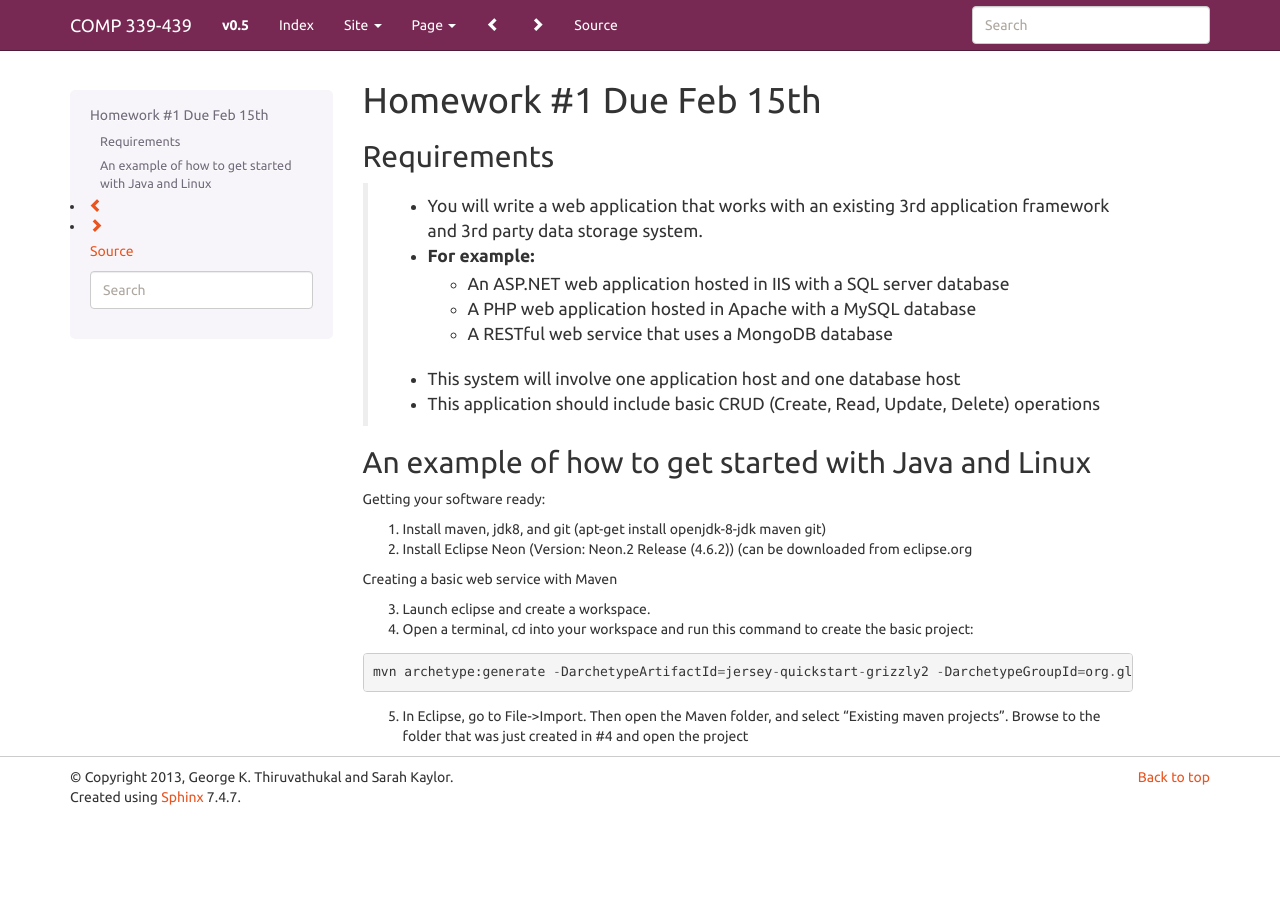
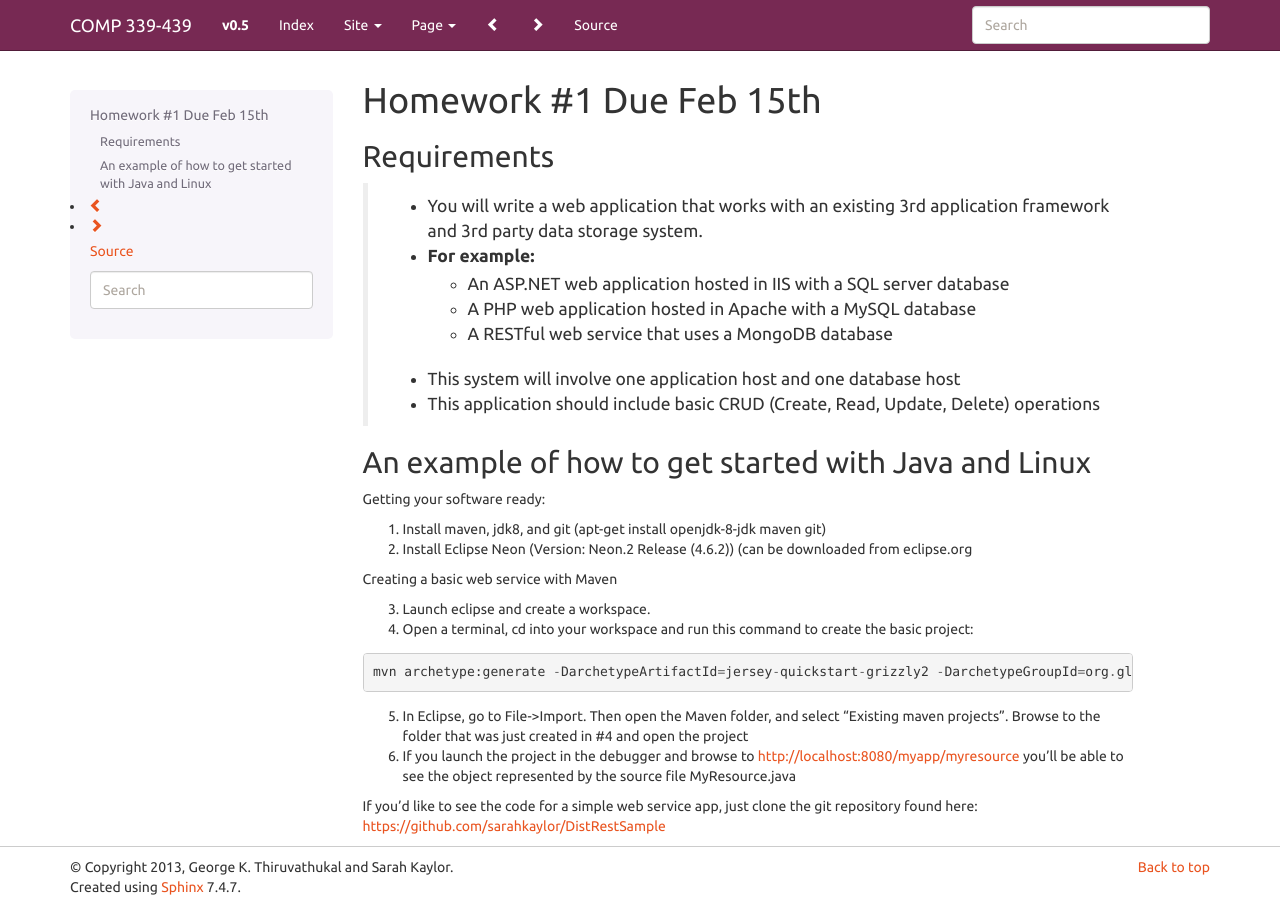
Before and after one commit to LoyolaChicagoBooks/distributedsystems, a Sphinx documentation site: the page built from source/homework1.rst, in a window 1280 px wide. Built offline with Sphinx 7.4.7, drawn with Linux system fonts in a browser that asks for light colours.

Commit message:
updated homework 1

```diff
--- a/source/homework1.rst
+++ b/source/homework1.rst
@@ -32,3 +32,6 @@ Creating a basic web service with Maven
 
 
 5. In Eclipse, go to File->Import. Then open the Maven folder, and select "Existing maven projects". Browse to the folder that was just created in #4 and open the project
+6. If you launch the project in the debugger and browse to http://localhost:8080/myapp/myresource you’ll be able to see the object represented by the source file MyResource.java
+
+If you’d like to see the code for a simple web service app, just clone the git repository found here: https://github.com/sarahkaylor/DistRestSample
```
